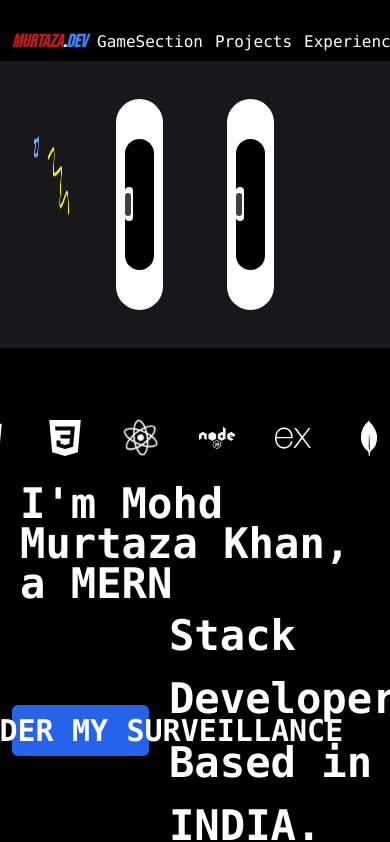
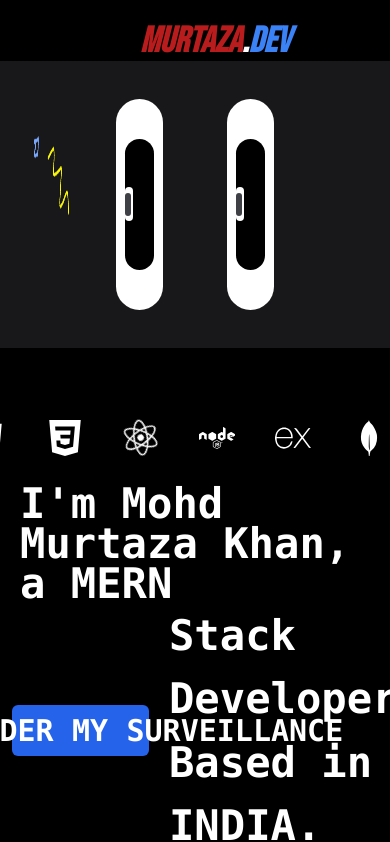
Before and after one commit to MurtazaKhannn/portfolio, a React (Vite) app: page / in a window 390 px wide. Shown: the top 842 px of the page. Built offline with nearby package versions, Linux system fonts and the light colour scheme; a web font is replaced by a local one.

Commit message:
responsive 3

```diff
--- a/src/components/Nav.jsx
+++ b/src/components/Nav.jsx
@@ -5,12 +5,12 @@ import { FaPhone } from 'react-icons/fa';
 const Nav = () => {
   return (
     <div className='flex h-[10vh] justify-between w-full items-center'>
-      <h1 className='text-4xl xs:text-lg ml-8 xs:ml-3 font-bold '>
+      <h1 className='text-4xl xs:text-4xl xs:items-center xs:w-full xs:pl-32 xs:justify-center ml-8 xs:ml-3 font-bold '>
         <i className='font-bebas text-red-700 flex'>
           Murtaza <p className='text-white'>.</p> <p className='text-blue-500'>Dev</p>
         </i>
       </h1>
-      <div className='text-white w-[60%] xs:w-[70%] xs:mr-5 xs:gap-3 justify-evenly flex items-center'>
+      <div className='text-white xs:hidden w-[60%] xs:w-[70%] xs:mr-5 xs:gap-3 justify-evenly flex items-center'>
         <Link to="home" smooth={true} duration={2000} className='hover:border-b-4 xs:hidden hover:border-yellow-400 py-2 rounded cursor-pointer'>Home</Link>
         <Link to="GameSection" smooth={true} duration={2000} className='hover:border-b-4 hover:border-yellow-400 py-2 rounded cursor-pointer'>GameSection</Link>
         <Link smooth={true} duration={2000} to="projects" className='hover:border-b-4 hover:border-yellow-400 py-2 rounded cursor-pointer'>Projects</Link>
```
